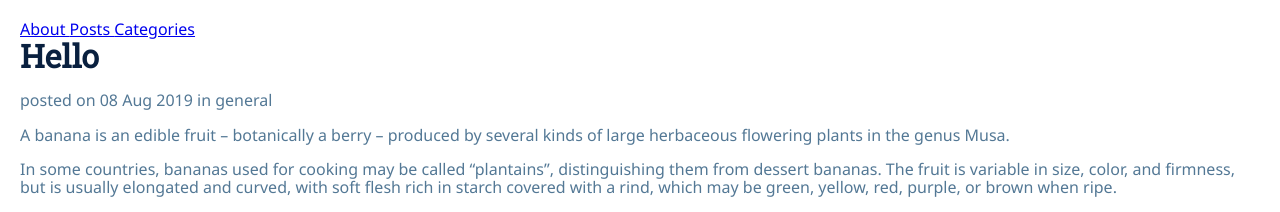
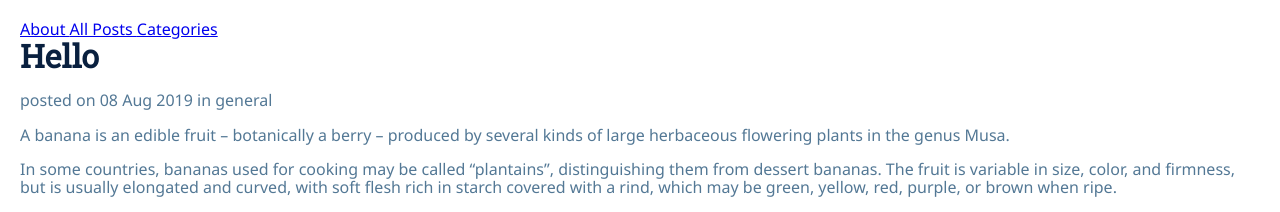
Before and after one commit to xfltrt/xfltrt.github.io, a Jekyll site: the page built from _posts/2019-08-08-hello.md, in a window 1280 px wide. Shown: the top 212 px of the page. Built offline with Jekyll 4.4.1, drawn with Linux system fonts in a browser that asks for light colours.

Commit message:
Update navigation.json

```diff
--- a/_data/navigation.json
+++ b/_data/navigation.json
@@ -3,10 +3,10 @@
   "link": "/about.html"
 },
 {
-  "name": "Posts",
+  "name": "All Posts",
   "link": "/"
 },
 {
   "name": "Categories",
-  "link": "/categories.html"
+  "link": "/"
 }]
```
